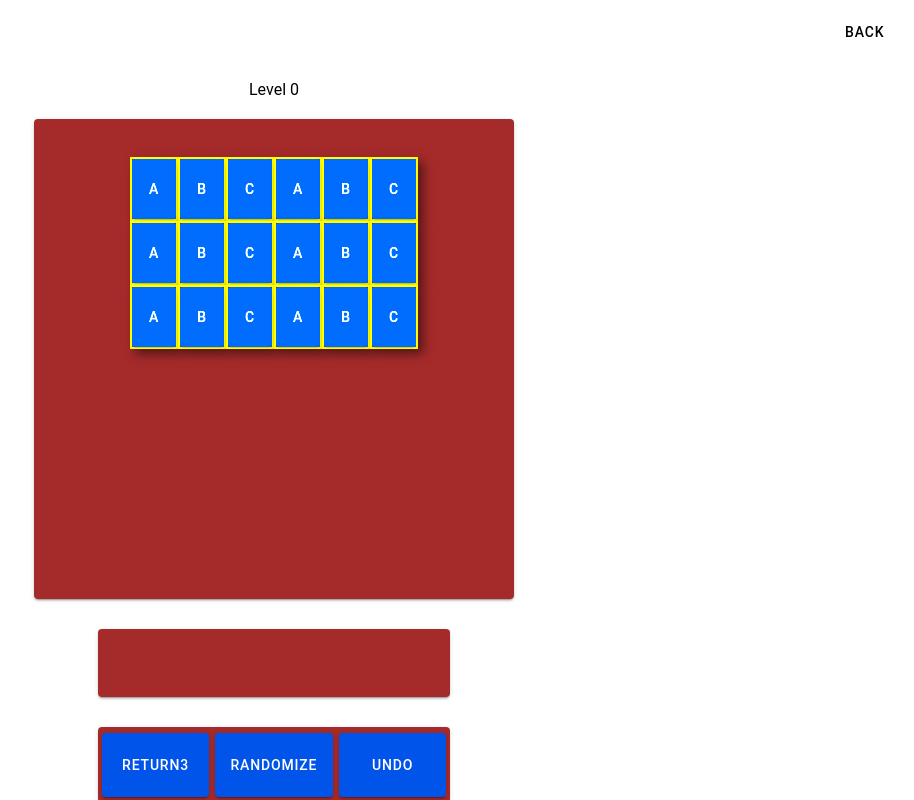
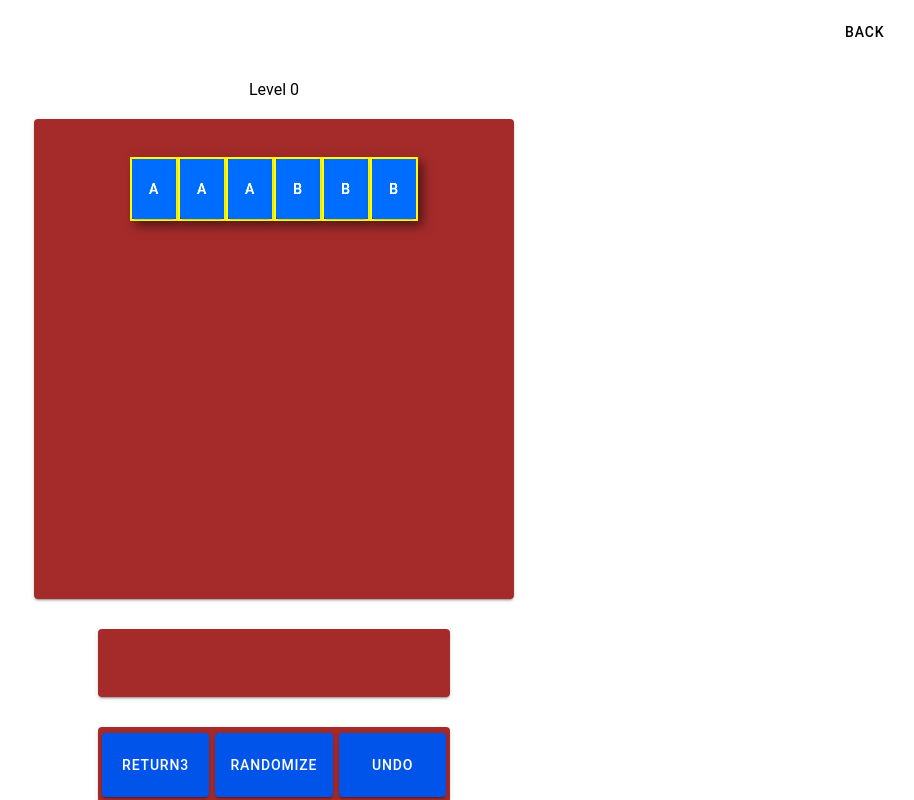
Before and after one commit to LacChe/sheep-project, a React (Vite) app: page /game in a window 1280 px wide. Shown: the whole page, without its empty margins (366-1280 px from the left). Built offline with nearby package versions, Linux system fonts and the light colour scheme.

Commit message:
generate new level on click outside of alert

```diff
--- a/src/pages/Game.tsx
+++ b/src/pages/Game.tsx
@@ -222,7 +222,10 @@ const Game: React.FC<GameProps> = ({ loadSave = false }) => {
               },
             },
           ]}
-          // TODO continue on dismiss
+          onDidDismiss={() => {
+            setIsLevelClearedAlertOpen(false);
+            setNextLevel();
+          }}
         ></IonAlert>
         <div className="confetti">
           {isLevelClearedAlertOpen && <ConfettiExplosion force={1} />}
--- a/src/utils/levelGenerator.ts
+++ b/src/utils/levelGenerator.ts
@@ -10,14 +10,14 @@ export function generateTestLevel(level: number) {
   let tilesOnBoard: string[][][] = [];
   for (let layerIndex = 0; layerIndex < level + 1; layerIndex++) {
     let layer: string[][] = [];
-    for (let rowIndex = 0; rowIndex < 3; rowIndex++) {
+    for (let rowIndex = 0; rowIndex < 1; rowIndex++) {
       let row: string[] = [];
       row.push('A');
-      row.push('B');
-      row.push('C');
+      row.push('A');
       row.push('A');
       row.push('B');
-      row.push('C');
+      row.push('B');
+      row.push('B');
       layer.push(row);
     }
     tilesOnBoard.push(layer);
```
